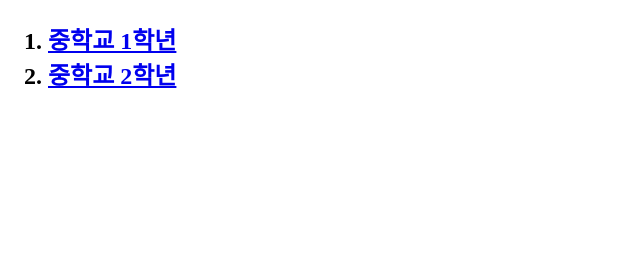
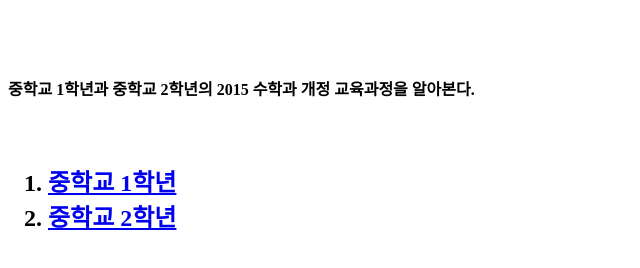
Before and after one commit to KimHeonSeung/Math, a plain HTML site: page index.html in a window 1280 px wide. Shown: the part 70-338 px from the top of the page, without its empty margins (0-640 px from the left). Drawn offline with Linux system fonts and the light colour scheme.

Commit message:
Add files via upload

```diff
--- a/index.html
+++ b/index.html
@@ -4,7 +4,8 @@
     <title>헌쌤의 수학정보</title></head>
 
   <body>
-    <h1> 2015 수학과 개정 교육과정 개요 </h1>
+    <h1> 2015 수학과 개정 교육과정 개요 </h1><br><br>
+        <h4> 중학교 1학년과 중학교 2학년의 2015 수학과 개정 교육과정을 알아본다. </h4><br>
     <h2><ol>
       <li><a href="1.html">중학교 1학년</a></li>
       <li><a href="2.html">중학교 2학년</a></li>
```
